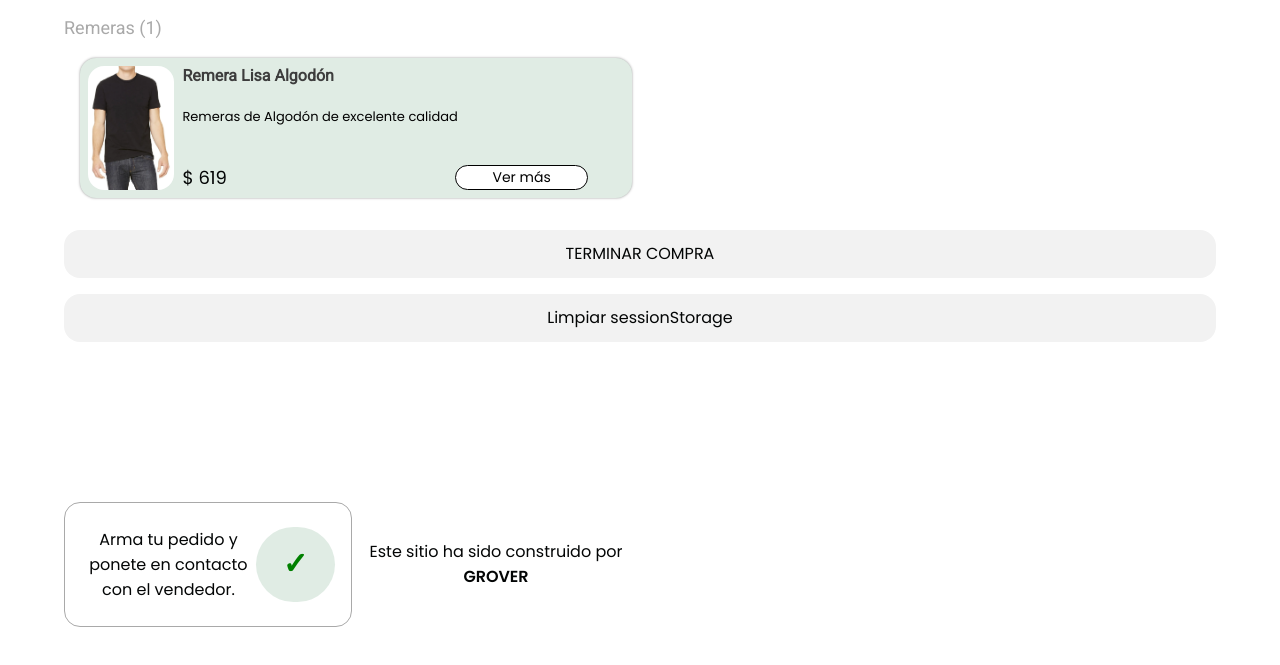
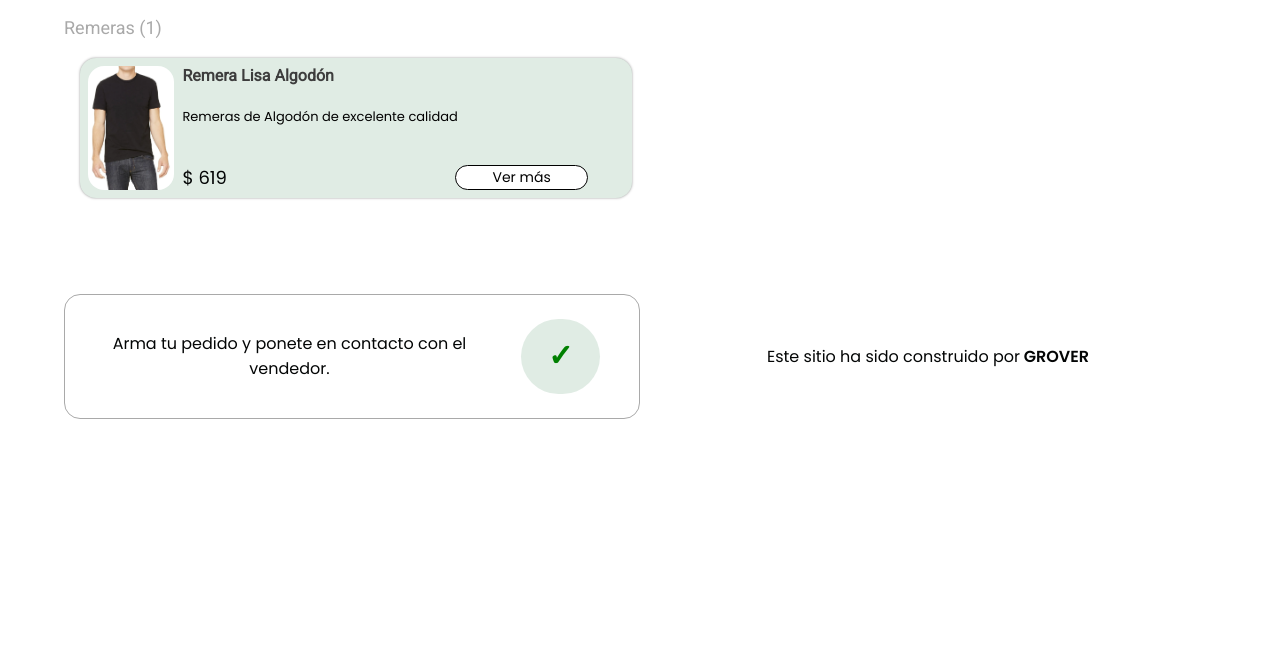
Before and after one commit to groverservices/grover-app, a plain HTML site: page index.html in a window 1280 px wide. Shown: the part 1536-2201 px from the top of the page. After the commit the page ends 2035 px from the top, so only its background shows below. Drawn offline with nearby package versions, Linux system fonts and the light colour scheme.

Commit message:
arreglo de footer

```diff
--- a/index.html
+++ b/index.html
@@ -79,15 +79,9 @@
         <!-- Parte productos -->
         <div id="products-section"></div>
 
-        <div class="important-info-banner" onclick="sendCartToWhatsapp()"><p id="banner_2"> TERMINAR COMPRA </p></div>
-
-        <div class="important-info-banner" onclick="sessionStorage.clear()"><p id="banner_3"> Limpiar sessionStorage </p></div>
-
         <footer>
-            <footer>
-                <div class="Arma-tu-carrito"><p class="p-armar">Arma tu pedido y ponete en contacto con el vendedor.</p><p class="check-mark"><b>✓</b></p></div>
-                <div id="grover_cp"><p>Este sitio ha sido construido por<b> GROVER</b></p></div>
-            </footer>
+            <div class="Arma-tu-carrito"><p class="p-armar">Arma tu pedido y ponete en contacto con el vendedor.</p><p class="check-mark"><b>✓</b></p></div>
+            <div id="grover_cp"><p>Este sitio ha sido construido por<b> GROVER</b></p></div>
         </footer>
     </div>  <!-- END Container -->
 
```
